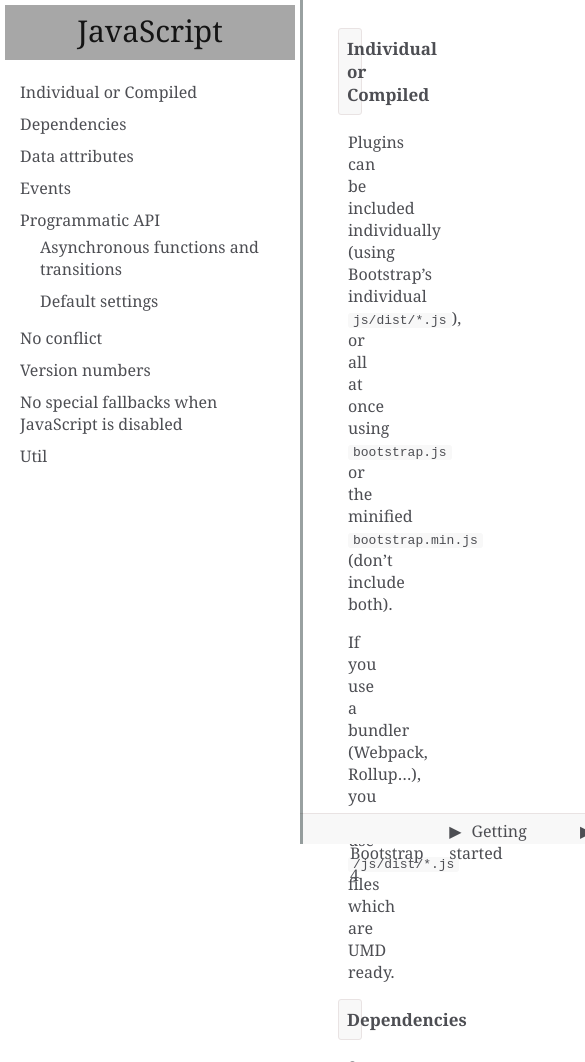
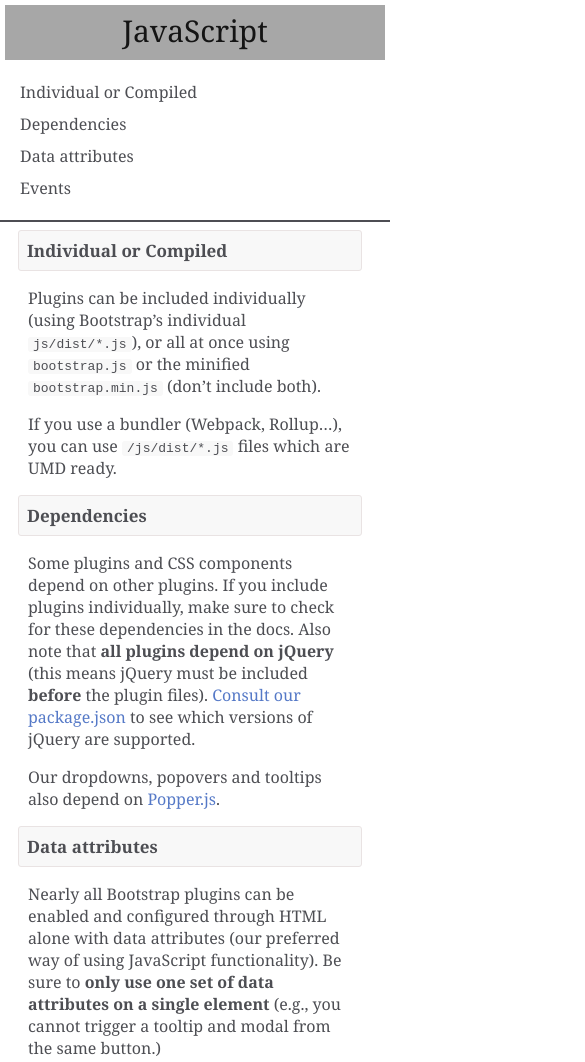
Before and after one commit to fobabs/technical-documentation-page, a plain HTML site: page index.htm in a window 390 px wide. Shown: the top 1062 px of the page, 585 px wide, since content can reach past the window. Drawn offline with Linux system fonts and the light colour scheme.

Commit message:
made the page responsive for mobile devices

```diff
--- a/css/style.css
+++ b/css/style.css
@@ -5,9 +5,14 @@ html, body {
   font-family: Cambria, Cochin, Georgia, Times, 'Times New Roman', serif;
 }
 /* Navigation */
+header {
+  font-size: 30px;
+  text-align: center;
+  margin: 5px;
+}
 #navbar {
   position: fixed;
-  min-width: 270px;
+  min-width: 250px;
   top: 0;
   left: 0;
   height: 100%;
@@ -15,11 +20,6 @@ html, body {
   border-right: solid;
   border-color: rgba(0,22,22,0.4);
   z-index: 1;
-}
-header {
-  font-size: 30px;
-  text-align: center;
-  margin: 5px;
 }
 #navbar header {
   color: rgb(20, 20, 20);
@@ -45,9 +45,11 @@ header {
   text-decoration: none;
   cursor: pointer;
 }
+/* Main Page */
 #main-doc {
   margin-left: 310px;
   padding: 20px;
+  position: relative;
 }
 #main-doc header {
   font-size: 17px;
@@ -80,8 +82,7 @@ code {
 .codes {
   display: block;
   position: relative;
-  word-break: normal;
-  word-wrap: normal;
+  word-wrap: break-word;
   background-color: #f8f8f8;
   border: 0.5px solid #e9e3e3;
   border-radius: 5px;
@@ -148,3 +149,41 @@ footer a:hover {
   color: rgb(85, 121, 199);
   text-decoration: underline;
 }
+/* Media queries for mobile phones */
+
+@media only screen and (max-width: 850px) {
+  #navbar {
+    background-color: #fff;
+    position: fixed;
+    top: 0;
+    max-height: 220px;
+    width: 100%;
+    padding: 0;
+    margin: 0;
+    border: none;
+    border-bottom: 2px solid;
+    z-index: 1;
+  }
+  #navbar ul {
+    height: 60%;
+  }
+  #main-doc {
+    position: relative;
+    margin-top: 210px;
+    margin-left: 0;
+  }
+  footer {
+    display: none;
+  }
+}
+@media only screen and (max-width: 450px) {
+  #main-doc {
+    margin-left: -10px;
+  }
+  .codes {
+    width: 100%;
+    min-width: 233px;
+    margin-left: -20px;
+    padding: 15px;
+  }
+}
```
